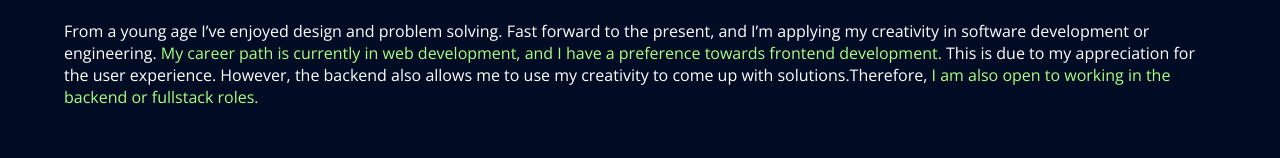
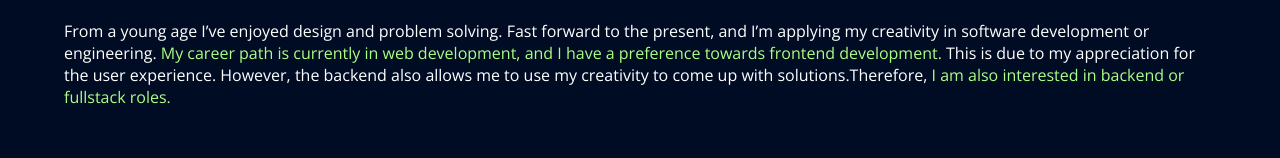
Before and after one commit to christopher-alba/personal-portfolio-v2, a React (Vite) app: page / in a window 1280 px wide. Shown: the part 497-655 px from the top of the page. Built offline with nearby package versions, Linux system fonts and the light colour scheme.

Commit message:
change theme colors

```diff
--- a/src/sections/About/About.tsx
+++ b/src/sections/About/About.tsx
@@ -33,7 +33,7 @@ const About: FC = () => {
           backend also allows me to use my creativity to come up with
           solutions.Therefore,{" "}
           <Emphasise>
-            I am also open to working in the backend or fullstack roles.
+            I am also interested in backend or fullstack roles.
           </Emphasise>
         </Text>
       </Container>
--- a/src/sections/Landing/Landing.tsx
+++ b/src/sections/Landing/Landing.tsx
@@ -51,6 +51,7 @@ const Landing: FC = () => {
           <ButtonsWrapper>
             <Link
               to="./cv.pdf"
+              download
               target="_blank"
               rel="noreferrer"
               style={{ marginRight: "10px" }}
--- a/src/themes/schema.json
+++ b/src/themes/schema.json
@@ -5,12 +5,12 @@
             "primaryMain": "white",
             "primarySub": "#f5f5f5",
             "primaryHover": "",
-            "secondaryMain": "black",
+            "secondaryMain": "darkblue",
             "secondarySub": "#454545",
             "secondaryHover": "#2e2e2e",
-            "tertiaryMain": "blue",
+            "tertiaryMain": "orange",
             "tertiarySub": "",
-            "tertiaryHover": "#2167ff",
+            "tertiaryHover": "brown",
             "tertiaryOverlay": ""
         }
     },
```
